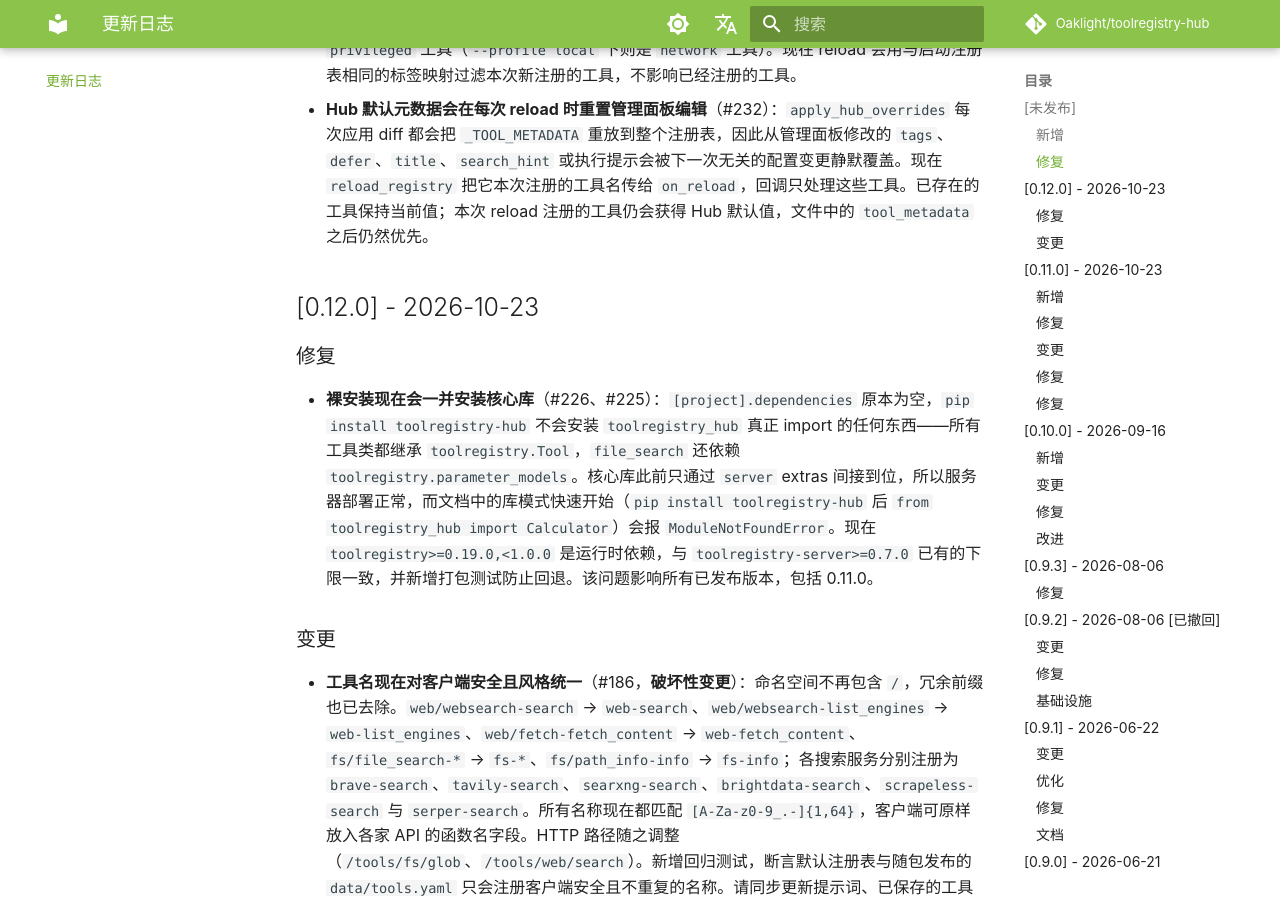
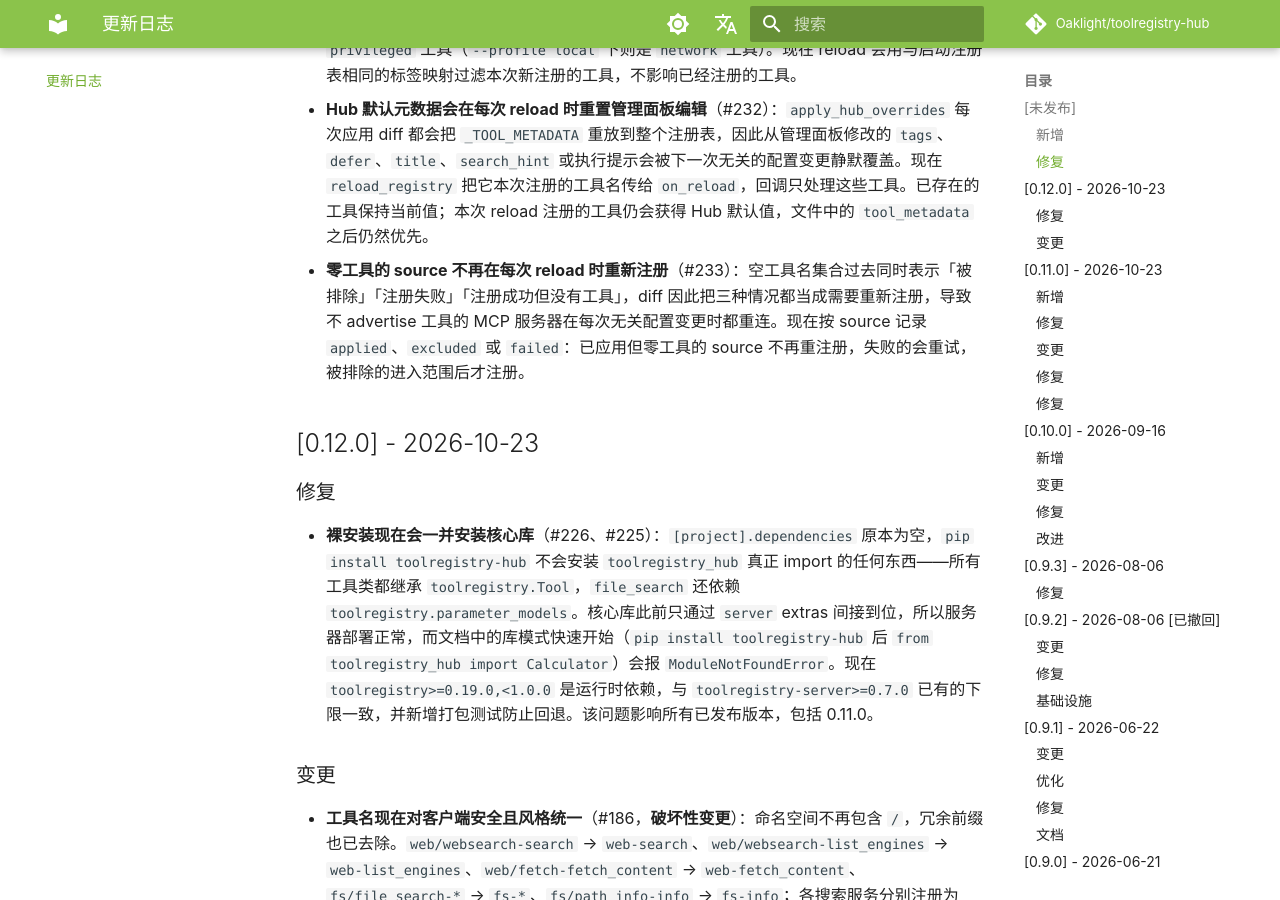
Before and after one commit to Oaklight/toolregistry-hub, an MkDocs documentation site: the page built from docs/changelog.md, in a window 1280 px wide and 900 px high, scrolled down 754 px. Built offline with MkDocs 1.6.1 and Material for MkDocs 9.7.7, drawn with Linux system fonts in a browser that asks for light colours; some web fonts are replaced; comment, search, counter and statistics services are not loaded.

Commit message:
docs: note that a zero-tool source is not re-pulled on reload
Refs #233

```diff
--- a/docs/changelog.md
+++ b/docs/changelog.md
@@ -22,6 +22,7 @@ author: Oaklight
 
 - **配置热重载绕过 `--profile`**（#234）：reload 注册的 source 没有经过部署 profile 过滤，因此修改其声明后，在 `--profile remote` 下可能重新暴露 `file_system`、`destructive` 或 `privileged` 工具（`--profile local` 下则是 `network` 工具）。现在 reload 会用与启动注册表相同的标签映射过滤本次新注册的工具，不影响已经注册的工具。
 - **Hub 默认元数据会在每次 reload 时重置管理面板编辑**（#232）：`apply_hub_overrides` 每次应用 diff 都会把 `_TOOL_METADATA` 重放到整个注册表，因此从管理面板修改的 `tags`、`defer`、`title`、`search_hint` 或执行提示会被下一次无关的配置变更静默覆盖。现在 `reload_registry` 把它本次注册的工具名传给 `on_reload`，回调只处理这些工具。已存在的工具保持当前值；本次 reload 注册的工具仍会获得 Hub 默认值，文件中的 `tool_metadata` 之后仍然优先。
+- **零工具的 source 不再在每次 reload 时重新注册**（#233）：空工具名集合过去同时表示「被排除」「注册失败」「注册成功但没有工具」，diff 因此把三种情况都当成需要重新注册，导致不 advertise 工具的 MCP 服务器在每次无关配置变更时都重连。现在按 source 记录 `applied`、`excluded` 或 `failed`：已应用但零工具的 source 不再重注册，失败的会重试，被排除的进入范围后才注册。
 
 ## [0.12.0] - 2026-10-23
 
```
Also changed, not shown: docs/reference/cli.md (+2 -0 lines).
